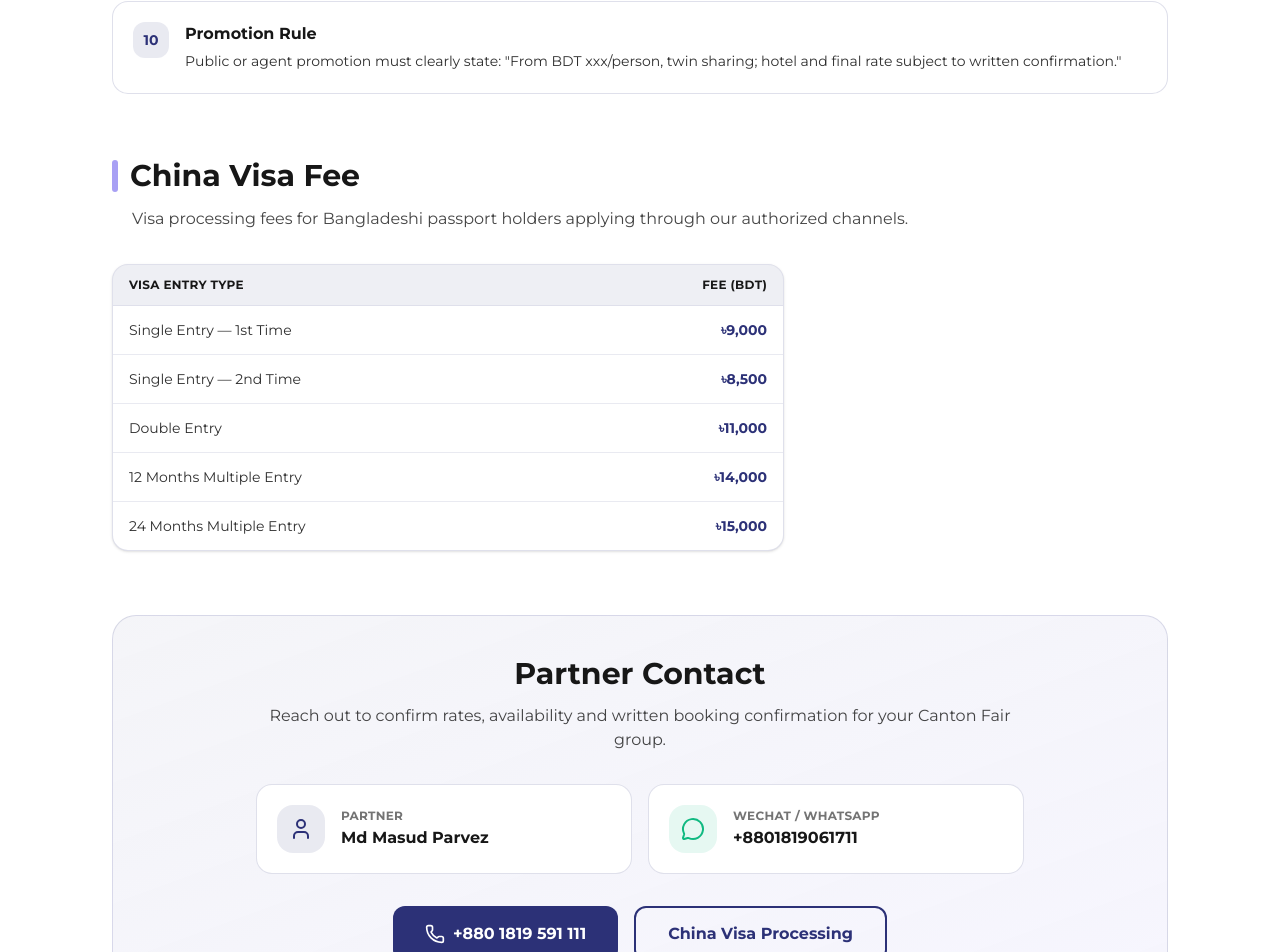
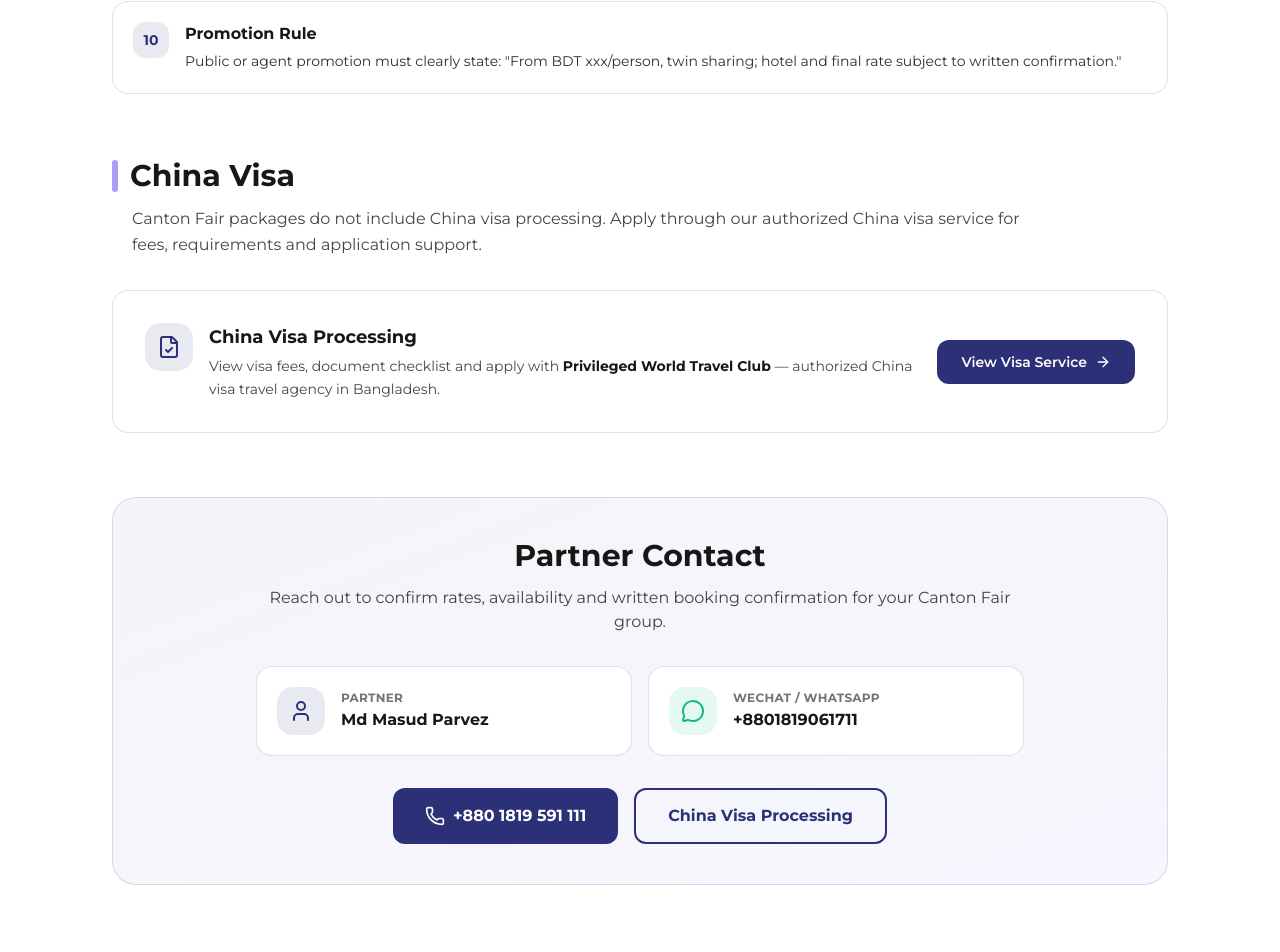
Before and after one commit to Easy-Soft-bd/pwtc_landing, a Next.js app: page /canton-fair-2026-autumn-bangladesh in a window 1280 px wide. Shown: the part 6767-7719 px from the top of the page. Built offline with nearby package versions, Linux system fonts and the light colour scheme.

Commit message:
Replace ChinaVisaFeesSection with ChinaVisaServiceLink component on Canton Fair 2026 page. Update PartnerContact to link to the new visa service route and remove outdated visa fee data from cantonFairData.

```diff
--- a/views/canton-fair-2026-autumn-bangladesh/CantonFair2026Page.tsx
+++ b/views/canton-fair-2026-autumn-bangladesh/CantonFair2026Page.tsx
@@ -7,7 +7,7 @@ import PackageRatesSection from "./components/PackageRatesSection";
 import PackageIncludesExcludes from "./components/PackageIncludesExcludes";
 import VehicleStandards from "./components/VehicleStandards";
 import TermsConditions from "./components/TermsConditions";
-import ChinaVisaFeesSection from "./components/ChinaVisaFeesSection";
+import ChinaVisaServiceLink from "./components/ChinaVisaServiceLink";
 import PartnerContact from "./components/PartnerContact";
 import {
   basicPackageRates,
@@ -48,7 +48,7 @@ const CantonFair2026Page = () => {
         <PackageIncludesExcludes />
         <VehicleStandards />
         <TermsConditions />
-        <ChinaVisaFeesSection />
+        <ChinaVisaServiceLink />
         <PartnerContact />
       </div>
     </main>
--- a/views/canton-fair-2026-autumn-bangladesh/components/ChinaVisaFeesSection.tsx
+++ /dev/null
@@ -1,42 +0,0 @@
-import { chinaVisaFees } from "../data/cantonFairData";
-import SectionHeading from "./SectionHeading";
-
-const ChinaVisaFeesSection = () => (
-  <section className="mb-12 sm:mb-16">
-    <SectionHeading
-      title="China Visa Fee"
-      subtitle="Visa processing fees for Bangladeshi passport holders applying through our authorized channels."
-    />
-    <div className="rounded-2xl border border-primary/15 bg-surface overflow-hidden shadow-sm max-w-2xl">
-      <div className="overflow-x-auto">
-        <table className="w-full text-sm">
-          <thead>
-            <tr className="bg-primary/8 border-b border-primary/15">
-              <th className="px-4 py-3 text-left font-bold text-foreground text-xs uppercase tracking-wide">
-                Visa Entry Type
-              </th>
-              <th className="px-4 py-3 text-right font-bold text-foreground text-xs uppercase tracking-wide">
-                Fee (BDT)
-              </th>
-            </tr>
-          </thead>
-          <tbody>
-            {chinaVisaFees.map((row) => (
-              <tr
-                key={row.type}
-                className="border-b border-primary/10 last:border-0 even:bg-background/50 hover:bg-primary/5 transition-colors"
-              >
-                <td className="px-4 py-3.5 text-foreground/90">{row.type}</td>
-                <td className="px-4 py-3.5 text-right font-bold text-primary">
-                  {row.fee}
-                </td>
-              </tr>
-            ))}
-          </tbody>
-        </table>
-      </div>
-    </div>
-  </section>
-);
-
-export default ChinaVisaFeesSection;
--- /dev/null
+++ b/views/canton-fair-2026-autumn-bangladesh/components/ChinaVisaServiceLink.tsx
@@ -0,0 +1,39 @@
+import Link from "next/link";
+import { ArrowRight, FileCheck } from "lucide-react";
+import { routes } from "@/lib/config";
+import SectionHeading from "./SectionHeading";
+
+const ChinaVisaServiceLink = () => (
+  <section className="mb-12 sm:mb-16">
+    <SectionHeading
+      title="China Visa"
+      subtitle="Canton Fair packages do not include China visa processing. Apply through our authorized China visa service for fees, requirements and application support."
+    />
+    <Link
+      href={routes.chinaVisa}
+      className="group flex flex-col sm:flex-row sm:items-center justify-between gap-4 p-6 sm:p-8 rounded-2xl border border-primary/15 bg-surface hover:border-primary/30 hover:bg-primary/5 transition-colors"
+    >
+      <div className="flex items-start gap-4">
+        <div className="w-12 h-12 rounded-2xl bg-primary/10 flex items-center justify-center shrink-0">
+          <FileCheck className="w-6 h-6 text-primary" />
+        </div>
+        <div>
+          <h3 className="font-bold text-foreground text-lg mb-1">
+            China Visa Processing
+          </h3>
+          <p className="text-sm text-foreground/80 leading-relaxed">
+            View visa fees, document checklist and apply with{" "}
+            <strong className="text-foreground">Privileged World Travel Club</strong>{" "}
+            — authorized China visa travel agency in Bangladesh.
+          </p>
+        </div>
+      </div>
+      <span className="inline-flex items-center justify-center gap-2 px-6 py-3 rounded-xl bg-primary text-white font-semibold text-sm group-hover:bg-secondary transition-colors shrink-0">
+        View Visa Service
+        <ArrowRight className="w-4 h-4" />
+      </span>
+    </Link>
+  </section>
+);
+
+export default ChinaVisaServiceLink;
--- a/views/canton-fair-2026-autumn-bangladesh/components/PartnerContact.tsx
+++ b/views/canton-fair-2026-autumn-bangladesh/components/PartnerContact.tsx
@@ -1,7 +1,7 @@
 import Link from "next/link";
 import { MessageCircle, Phone, User } from "lucide-react";
 import { partnerContact } from "../data/cantonFairData";
-import { contact } from "@/lib/config";
+import { contact, routes } from "@/lib/config";
 
 const PartnerContact = () => (
   <section className="mb-12 sm:mb-16">
@@ -55,7 +55,7 @@ const PartnerContact = () => (
             {contact.phone.display}
           </a>
           <Link
-            href="/visa/china-visa-processing"
+            href={routes.chinaVisa}
             className="inline-flex items-center justify-center gap-2 px-8 py-3.5 border-2 border-primary text-primary rounded-xl font-bold hover:bg-primary hover:text-white transition-all"
           >
             China Visa Processing
--- a/views/canton-fair-2026-autumn-bangladesh/data/cantonFairData.ts
+++ b/views/canton-fair-2026-autumn-bangladesh/data/cantonFairData.ts
@@ -392,14 +392,6 @@ export const termsConditions = [
   },
 ] as const;
 
-export const chinaVisaFees = [
-  { type: "Single Entry — 1st Time", fee: "৳9,000" },
-  { type: "Single Entry — 2nd Time", fee: "৳8,500" },
-  { type: "Double Entry", fee: "৳11,000" },
-  { type: "12 Months Multiple Entry", fee: "৳14,000" },
-  { type: "24 Months Multiple Entry", fee: "৳15,000" },
-] as const;
-
 export const partnerContact = {
   name: "Md Masud Parvez",
   wechat: "+8801819061711",
```
